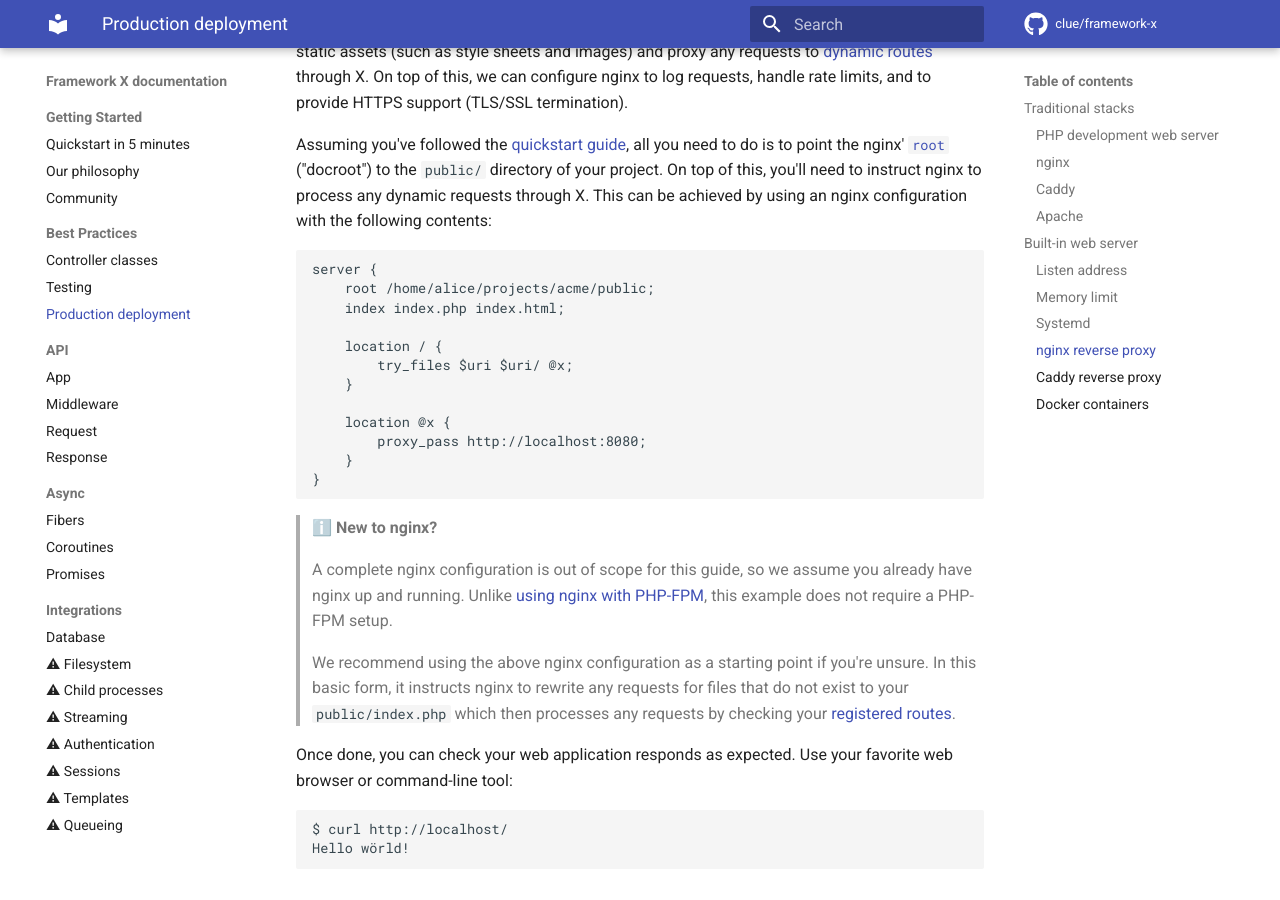
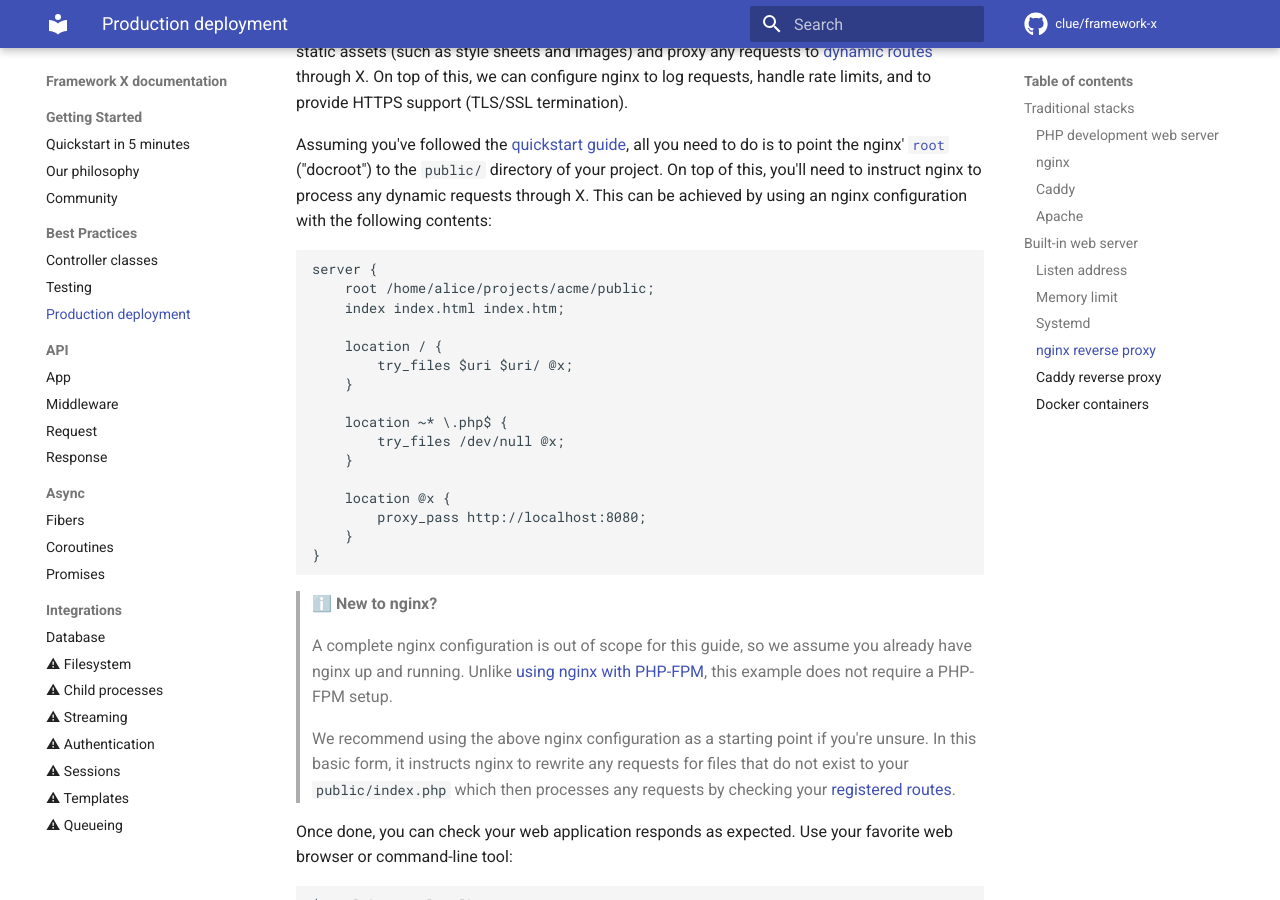
Before and after one commit to clue/framework-x, an MkDocs documentation site: the page built from docs/best-practices/deployment.md, in a window 1280 px wide and 900 px high, scrolled down 8102 px. Built offline with MkDocs 1.6.1 and Material for MkDocs 9.7.7, drawn with Linux system fonts in a browser that asks for light colours; comment, search, counter and statistics services are not loaded.

Commit message:
Prevent serving unparsed php files via nginx proxy.

````diff
--- a/docs/best-practices/deployment.md
+++ b/docs/best-practices/deployment.md
@@ -415,10 +415,14 @@ achieved by using an nginx configuration with the following contents:
 ```
 server {
     root /home/alice/projects/acme/public;
-    index index.php index.html;
+    index index.html index.htm;
 
     location / {
         try_files $uri $uri/ @x;
+    }
+
+    location ~* \.php$ {
+        try_files /dev/null @x;
     }
 
     location @x {
````
